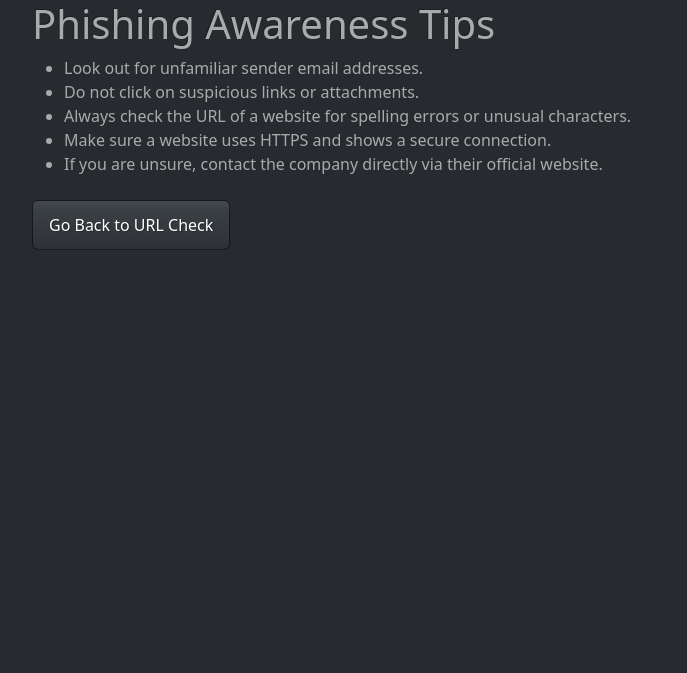
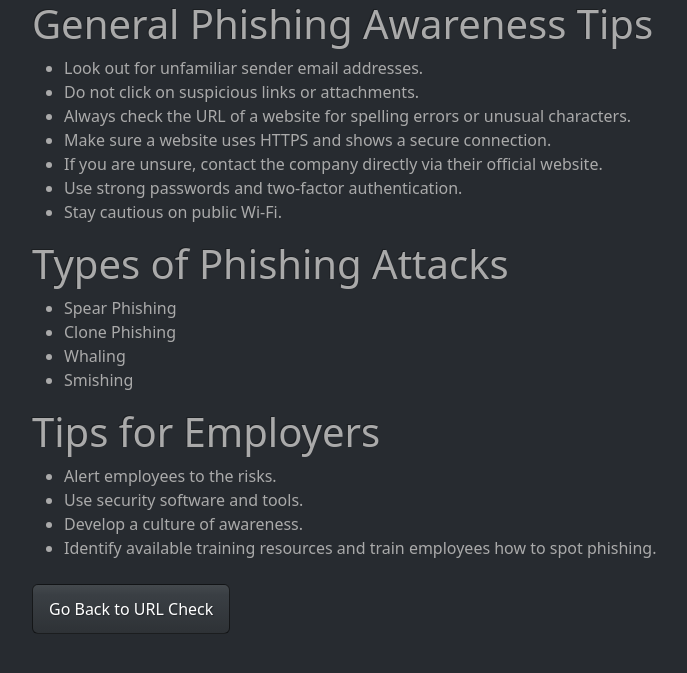
Before and after one commit to josefinabarofranco/finalprojectJosefinaBaroFranco, a Django app: page /awareness/ in a window 1280 px wide. Shown: the top 673 px of the page, without its empty margins (50-737 px from the left). Run offline with Django 5.2, Linux system fonts and the light colour scheme; some libraries are stand-ins or nearby versions.

Commit message:
Updated info in awareness.html

```diff
--- a/phishguard/checkurl/templates/phishguard/awareness.html
+++ b/phishguard/checkurl/templates/phishguard/awareness.html
@@ -9,13 +9,33 @@
 </head>
 <body>
     <div class="container">
-        <h1>Phishing Awareness Tips</h1>
+        <h1>General Phishing Awareness Tips</h1>
         <ul>
             <li>Look out for unfamiliar sender email addresses.</li>
             <li>Do not click on suspicious links or attachments.</li>
             <li>Always check the URL of a website for spelling errors or unusual characters.</li>
             <li>Make sure a website uses HTTPS and shows a secure connection.</li>
             <li>If you are unsure, contact the company directly via their official website.</li>
+            <li>Use strong passwords and two-factor authentication.</li>
+            <li>Stay cautious on public Wi-Fi.</li>
+        </ul>
+    </div>
+    <div class="container">
+        <h1>Types of Phishing Attacks</h1>
+        <ul>
+            <li>Spear Phishing</li>
+            <li>Clone Phishing</li>
+            <li>Whaling</li>
+            <li>Smishing</li
+        </ul>
+    </div>
+    <div class="container">
+        <h1>Tips for Employers</h1>
+        <ul>
+            <li>Alert employees to the risks.</li>
+            <li>Use security software and tools.</li>
+            <li>Develop a culture of awareness.</li>
+            <li>Identify available training resources and train employees how to spot phishing.</li>
         </ul>
 
         <div class="mt-4">
--- a/phishguard/checkurl/views.py
+++ b/phishguard/checkurl/views.py
@@ -1,6 +1,6 @@
 from django.shortcuts import render, redirect
 from django.contrib.auth.forms import UserCreationForm
-from django.contrib.auth import authenticate, login
+from django.contrib.auth import login
 from django.contrib.auth.decorators import login_required
 
 
@@ -23,13 +23,11 @@ def register(request):
         form = UserCreationForm(request.POST)
         if form.is_valid():
             user = form.save()
-            login(request, user)
-            return redirect('userdash')
+            login(request, user)  # Automatically log the user in
+            return redirect('userdash')  # After login, redirect to user dashboard
     else:
         form = UserCreationForm()
-    return render(request, 'phishguard/register.html', {'form': form})
-
-# User dashboard, user has to be logged in
+    return render(request, 'phishguard/register.html', {'form': form})# User dashboard, user has to be logged in
 @login_required
 def userdash(request):
     return render(request, 'phishguard/userdash.html')
--- a/phishguard/phishguard/settings.py
+++ b/phishguard/phishguard/settings.py
@@ -120,5 +120,6 @@ STATIC_URL = 'static/'
 
 # Default primary key field type
 # https://docs.djangoproject.com/en/5.1/ref/settings/#default-auto-field
-
+LOGIN_REDIRECT_URL = 'userdash'
+LOGIN_URL = 'login'
 DEFAULT_AUTO_FIELD = 'django.db.models.BigAutoField'
```
Also changed, not shown: phishguard/checkurl/templates/phishguard/register.html (+18 -17 lines).
